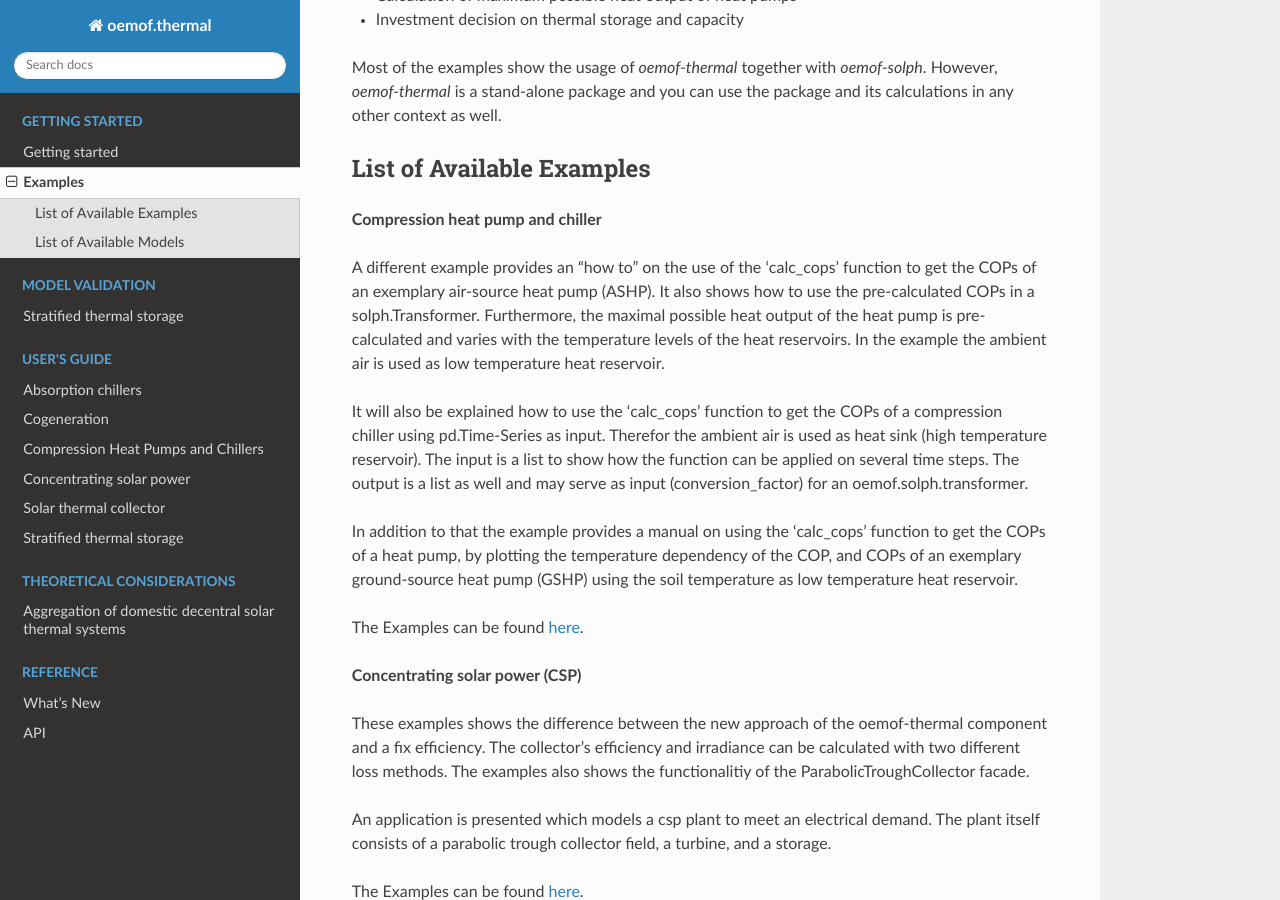
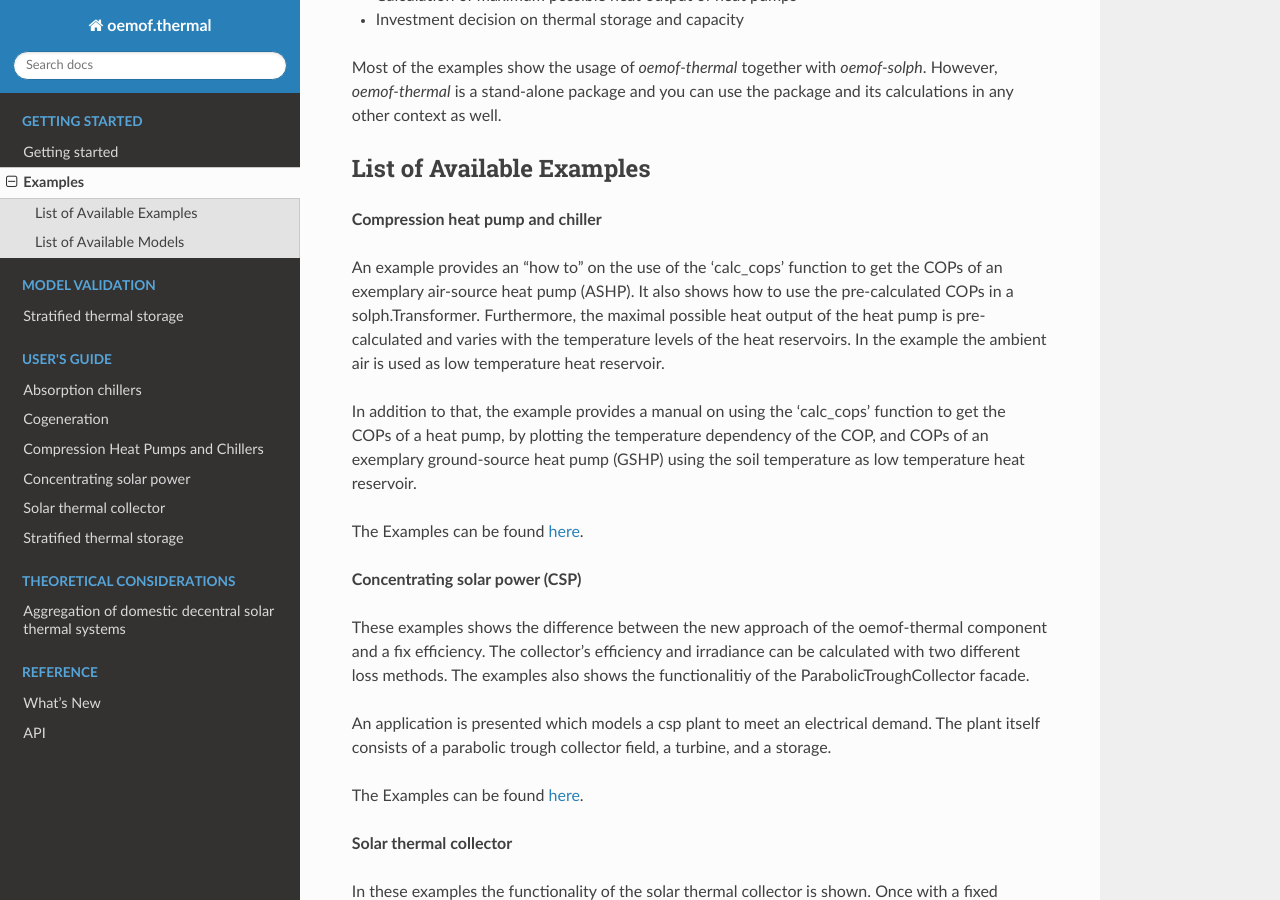
Before and after one commit to oemof/oemof-thermal, a Sphinx documentation site: the page built from docs/examples.rst, in a window 1280 px wide and 900 px high, scrolled down 320 px. Built offline with Sphinx 7.4.7 and the Read the Docs theme 2.0.0, drawn with Linux system fonts in a browser that asks for light colours; formulas are drawn with MathJax 3; pages that are not in the unit, such as notebooks, are missing from menus.

Commit message:
Implement minor changes in the compressions heat pump and chillers description

```diff
--- a/docs/examples.rst
+++ b/docs/examples.rst
@@ -21,23 +21,16 @@ __________________________
 
 **Compression heat pump and chiller**
 
-A different example provides an "how to" on the use of the 'calc_cops' function to get the
+An example provides an "how to" on the use of the 'calc_cops' function to get the
 COPs of an exemplary air-source heat pump (ASHP). It also shows how to use the
 pre-calculated COPs in a solph.Transformer.
 Furthermore, the maximal possible heat output of the heat pump is
 pre-calculated and varies with the temperature levels of the heat reservoirs.
 In the example the ambient air is used as low temperature heat reservoir.
 
-It will also be explained how to use the 'calc_cops' function to get the
-COPs of a compression chiller using pd.Time-Series as input.
-Therefor the ambient air is used as heat sink (high temperature reservoir).
-The input is a list to show how the function can be applied on several time steps.
-The output is a list as well and may serve as input (conversion_factor) for an
-oemof.solph.transformer.
-
-In addition to that the example provides a manual on using the 'calc_cops' function
-to get the COPs of a heat pump, by plotting the temperature dependency of the COP, and COPs of an exemplary ground-source heat pump (GSHP)
-using the soil temperature as low temperature heat reservoir.
+In addition to that, the example provides a manual on using the 'calc_cops' function
+to get the COPs of a heat pump, by plotting the temperature dependency of the COP, and COPs of an exemplary
+ground-source heat pump (GSHP) using the soil temperature as low temperature heat reservoir.
 
 The Examples can be found `here <https://github.com/oemof/oemof-thermal/tree/master/examples/compression_heatpumps_and_chiller>`_.
 
```
